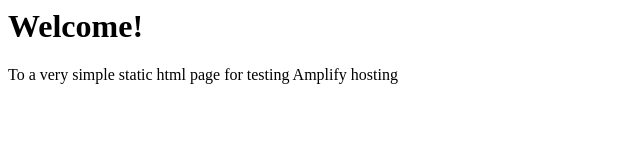
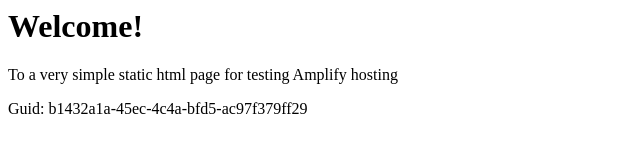
Before and after one commit to amplify-github-test-hkg/Github-PR-Commit-Integration-Test-DoNotTouch-Gith-P5X5MO5I-v1-prod-ap-east-1, a website: page src/index.html in a window 1280 px wide. Shown: the whole page, without its empty margins (0-640 px from the left). Drawn offline with Linux system fonts and the light colour scheme.

Commit message:
commit from integ tests

```diff
--- a/src/index.html
+++ b/src/index.html
@@ -1,3 +1,5 @@
+
+
 <html lang="en">
 
 <head>
@@ -10,6 +12,6 @@
 <body>
     <h1>Welcome!</h1>
     <p>To a very simple static html page for testing Amplify hosting</p>
-</body>
+    <p>Guid: b1432a1a-45ec-4c4a-bfd5-ac97f379ff29</p></body>
 
 </html>
```
